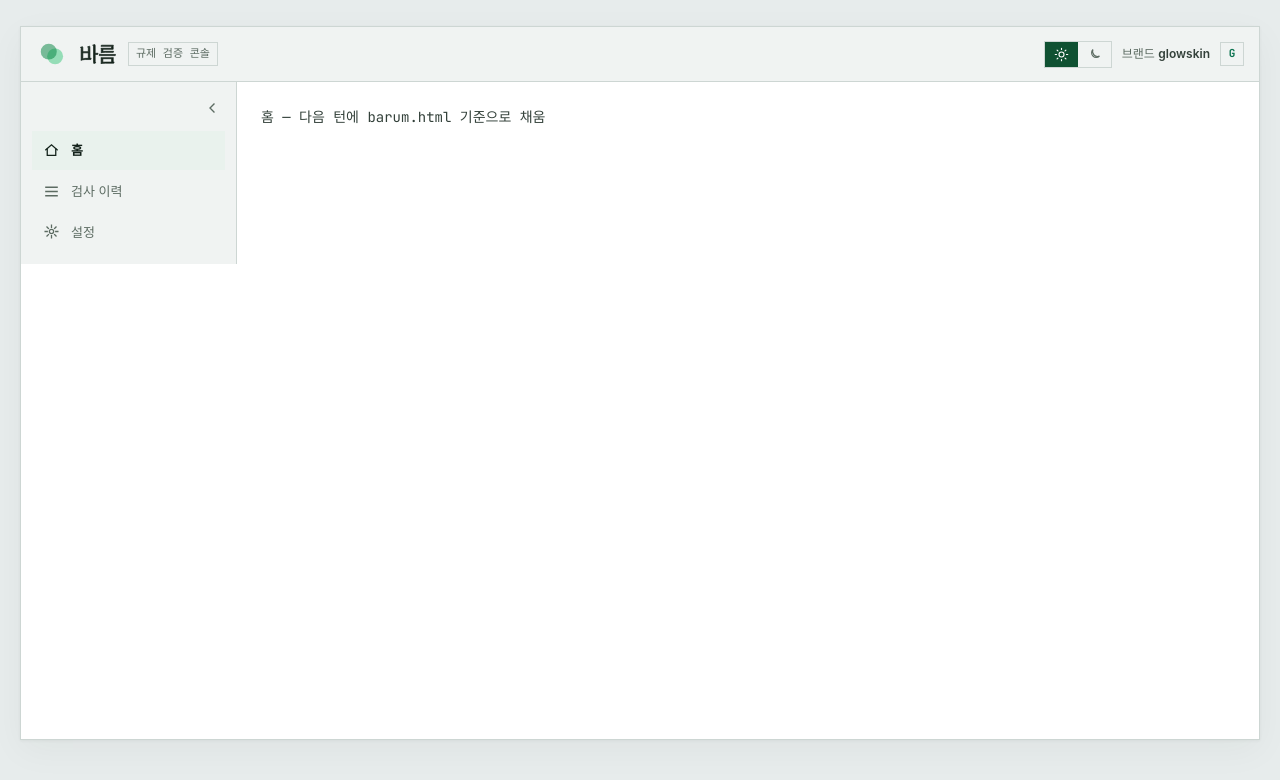
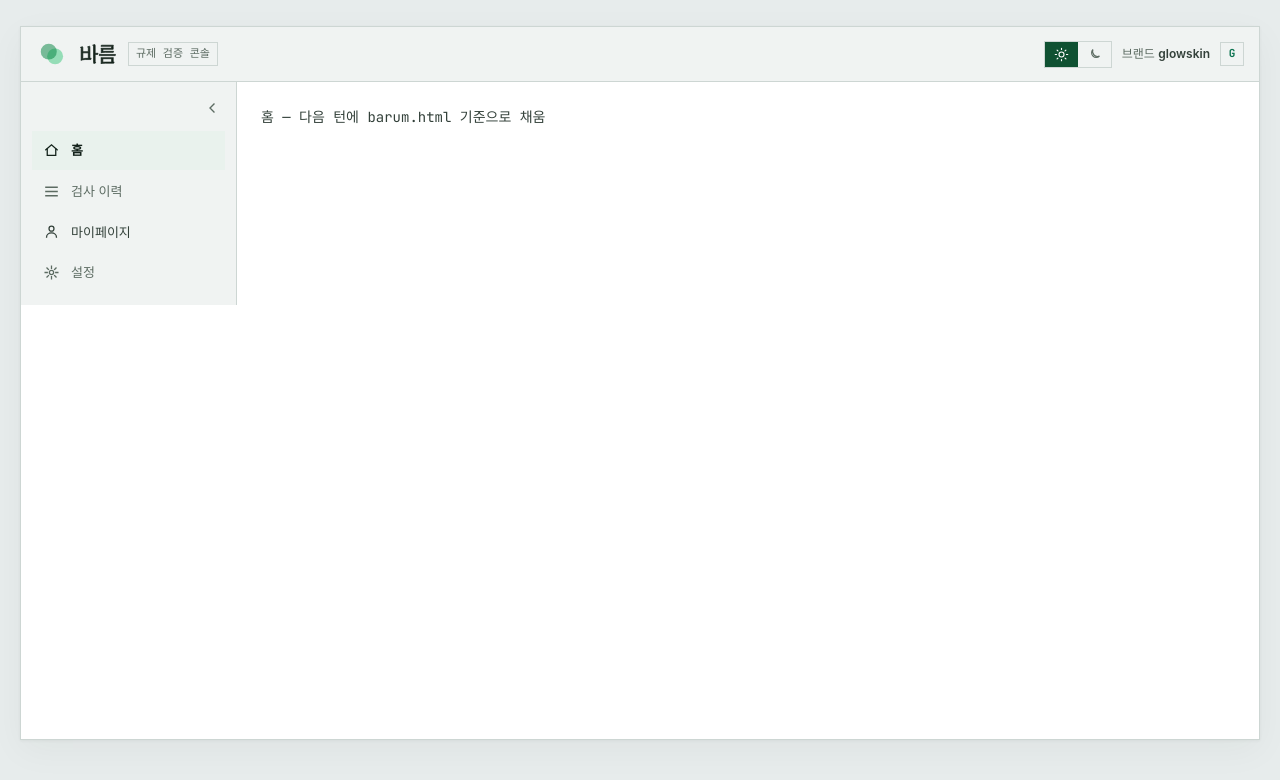
Before and after one commit to haneebunny/barum, a Next.js app in the folder frontend/: page / in a window 1280 px wide. Shown: the top 780 px of the page. Built offline with nearby package versions, Linux system fonts and the light colour scheme; a web font is replaced by a local one.

Commit message:
feat: [Micro-step 1] AppShell 사이드바 마이페이지 활성화

```diff
--- a/frontend/components/AppShell/AppShell.tsx
+++ b/frontend/components/AppShell/AppShell.tsx
@@ -100,6 +100,13 @@ export function AppShell({ children }: { children: React.ReactNode }) {
                 </svg>
                 <span className="lbl">검사 이력</span>
               </span>
+              <Link href="/mypage" className={pathname === "/mypage" ? "sitem on" : "sitem"} title="마이페이지">
+                <svg viewBox="0 0 24 24" fill="none" stroke="currentColor" strokeWidth={1.8} strokeLinecap="square">
+                  <circle cx="12" cy="8" r="3.5" />
+                  <path d="M5 20c0-3.5 3-6 7-6s7 2.5 7 6" />
+                </svg>
+                <span className="lbl">마이페이지</span>
+              </Link>
               <span className="sitem disabled" title="설정 (준비 중)">
                 <svg viewBox="0 0 24 24" fill="none" stroke="currentColor" strokeWidth={1.8} strokeLinecap="square">
                   <circle cx="12" cy="12" r="3" />
```
Also changed, not shown: 1 other file (tests, documents, lock files or other folders).
